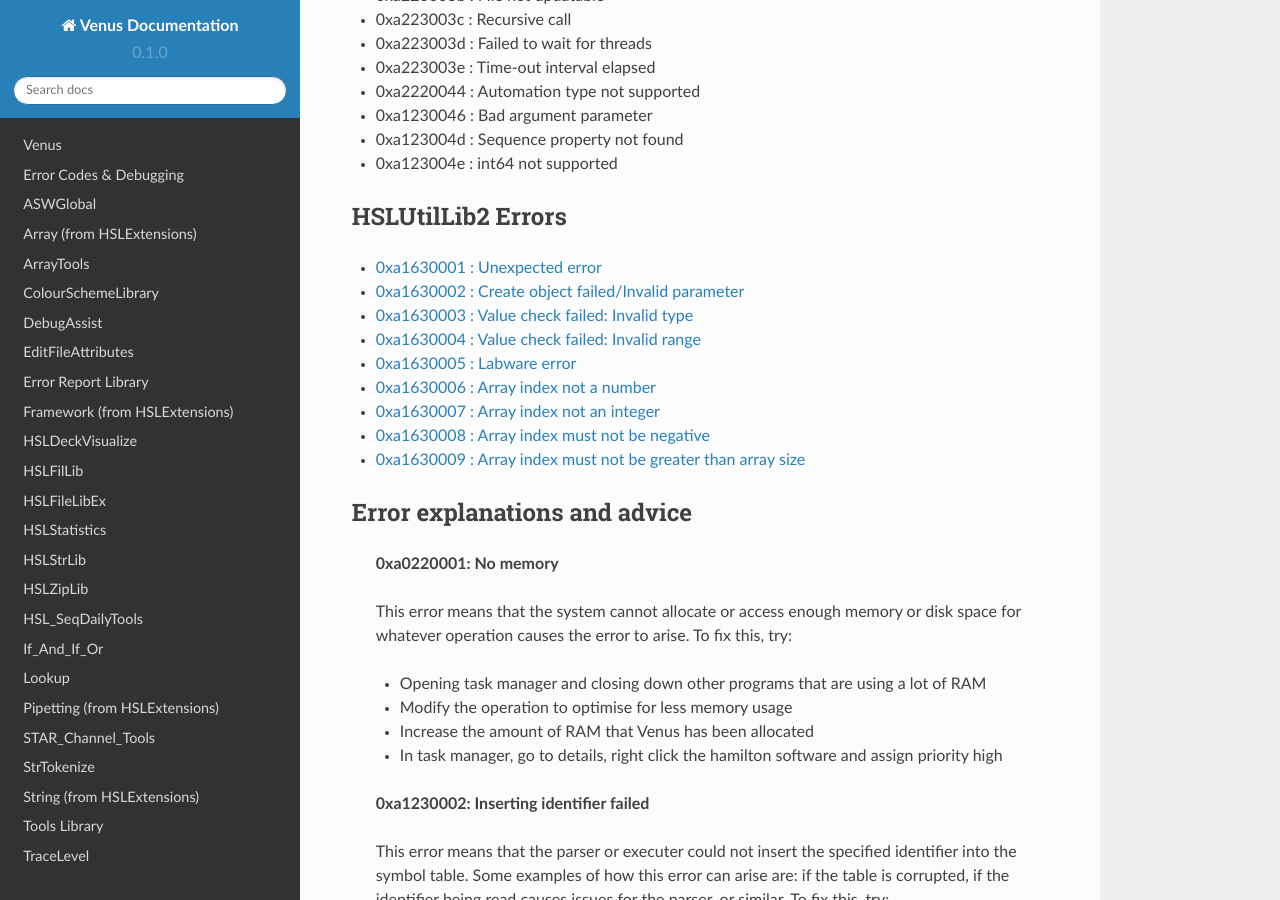
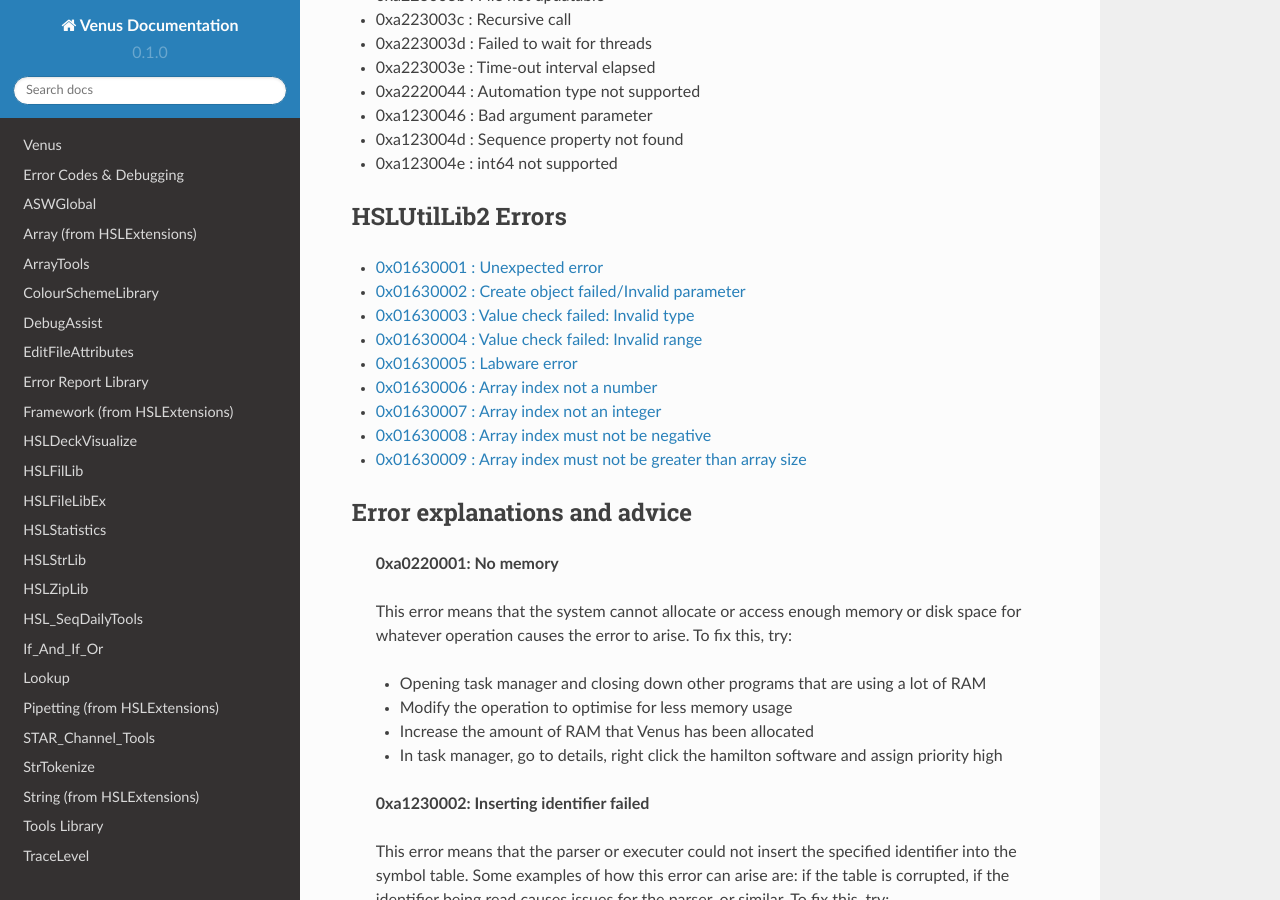
Before and after one commit to theonetruenerd/VenusLibraryDocumentation, a Sphinx documentation site: the page built from docs/source/RuntimeErrors.rst, in a window 1280 px wide and 900 px high, scrolled down 1576 px. Built offline with Sphinx 7.4.7 and the Read the Docs theme 2.0.0, drawn with Linux system fonts in a browser that asks for light colours; pages that are not in the unit, such as notebooks, are missing from menus; some of the changed text lies outside the part shown.

Commit message:
Update RuntimeErrors.rst

```diff
--- a/docs/source/RuntimeErrors.rst
+++ b/docs/source/RuntimeErrors.rst
@@ -74,15 +74,15 @@
 HSLUtilLib2 Errors
 -----------------------------
 
-- :ref:`0xa1630001 : Unexpected error <0xa1630001>`
-- :ref:`0xa1630002 : Create object failed/Invalid parameter <0xa1630002>`
-- :ref:`0xa1630003 : Value check failed: Invalid type <0xa1630003>`
-- :ref:`0xa1630004 : Value check failed: Invalid range <0xa1630004>`
-- :ref:`0xa1630005 : Labware error <0xa1630005>`
-- :ref:`0xa1630006 : Array index not a number <0xa1630006>`
-- :ref:`0xa1630007 : Array index not an integer <0xa1630007>`
-- :ref:`0xa1630008 : Array index must not be negative <0xa1630008>`
-- :ref:`0xa1630009 : Array index must not be greater than array size <0xa1630009>`
+- :ref:`0x01630001 : Unexpected error <0x01630001>`
+- :ref:`0x01630002 : Create object failed/Invalid parameter <0x01630002>`
+- :ref:`0x01630003 : Value check failed: Invalid type <0x01630003>`
+- :ref:`0x01630004 : Value check failed: Invalid range <0x01630004>`
+- :ref:`0x01630005 : Labware error <0x01630005>`
+- :ref:`0x01630006 : Array index not a number <0x01630006>`
+- :ref:`0x01630007 : Array index not an integer <0x01630007>`
+- :ref:`0x01630008 : Array index must not be negative <0x01630008>`
+- :ref:`0x01630009 : Array index must not be greater than array size <0x01630009>`
 
 Error explanations and advice
 -----------------------------
@@ -415,24 +415,24 @@
   - Check your input and see which of the above it doesn't meet
   - If your input is the right value but the wrong type, there are various functions that can convert variables from one type to another - for example in HSLMthLib you can convert floats to ints, ints to strings, etc.
 
-.. _0xa1630001:
+.. _0x01630001:
 
-  **0xa1630001: Unexpected error**
+  **0x01630001: Unexpected error**
 
   This error occurs when there is an error in an HSLUtilLib2 step which is not covered by any of the other error messages.
 
-.. _0xa1630002:
+.. _0x01630002:
 
-  **0xa1630002: Create object failed/Invalid parameter**
+  **0x01630002: Create object failed/Invalid parameter**
 
   This error is listed as Create Object Failed in the index of HSLUtilLib2, but described as invalid parameter. I'm assuming that the latter is correct, in which case the error occurs when one or more parameters for an HSLUtilLib2 step is invalid. To fix this, try:
 
   - Check what parameters the function called is expecting and compare to the ones you're feeding in
   - Check whether you are feeding in the correct number of parameters
 
-.. _0xa1630003:
+.. _0x01630003:
 
-  **0xa1630003: Value Check Failed Invalid Type**
+  **0x01630003: Value Check Failed Invalid Type**
 
   This error occurs when the executor finds a function parameter or read from file that is not of the expected type. To fix this, try:
 
@@ -440,9 +440,9 @@
   - Check that the parameter is actually being fed into the function and that it hasn't been misspelt
   - Check that the file is present in the right location and hasn't been corrupted or moved to the incorrect place
 
-.. _0xa1630004:
+.. _0x01630004:
 
-  **0xa1630004: Value Check Failed Invalid Range**
+  **0x01630004: Value Check Failed Invalid Range**
 
   This error occurs when the executor finds a function parameter or read from file that is not within the expected range. To fix this, try:
 
@@ -450,9 +450,9 @@
   - Check what the value of the parameter being fed in is.
   - Check whether the range is due to the parameter being mistakenly high or the function range being mistakenly low.
 
-.. _0xa1630005:
+.. _0x01630005:
 
-  **0xa1630005: Labware Error**
+  **0x01630005: Labware Error**
 
   This error occurs when the access of labware based on LabwareID and PositionID causes an error. To fix this, try:
 
@@ -461,7 +461,7 @@
   - Check that the labware still exists on the system deck and hasn't been deleted
   - Check that the labware file still exists in the system database and hasn't been moved or deleted
 
-.. _0xa1630006:
+.. _0x01630006:
 
   **0x0006: Array Index Not A Number**
 
@@ -471,27 +471,27 @@
   - If the identifier is a numeric string or a float that ends in .0, use a convert to int function
   - If the array index is something other than that, try to assign it to a positive integer as a key code or unique identifier
 
-.. _0xa1630007:
+.. _0x01630007:
 
-  **0xa1630007: Array Index Not An Integer**
+  **0x01630007: Array Index Not An Integer**
 
   This error occurs when the index of the specified array is a float rather than an integer. To fix this, try:
 
   - If the index is at a .0, use a convert to int function
   - If the index is at a non .0, either use a floor or ceiling function, or assign a positive integer as a key code or unique identifier
 
-.. _0xa1630008:
+.. _0x01630008:
 
-  **0xa1630008: Array Index Must Not Be Negative**
+  **0x01630008: Array Index Must Not Be Negative**
 
     This error occurs when the index of the specified array is less than 1. To fix this, try:
 
   - If the index is less than 0, perhaps take the absolute value of the index, provided that doesn't clash with another identifier.
   - If the index is between 0 and 1, or the abs value of the index would clash, work out where you want the value to be within the array. If it needs inserting, use an insert function from one of the array libraries. If it doesn't need inserting, get the length of the array and append the value and assign it that as the index.
 
-.. _0xa1630009:
+.. _0x01630009:
 
-  **0xa1630009: Array Index Must Not Be Greater Than Array Size**
+  **0x01630009: Array Index Must Not Be Greater Than Array Size**
 
   This error occurs when the index of the specified array is greater than the size of the array. To fix this, try:
 
```
